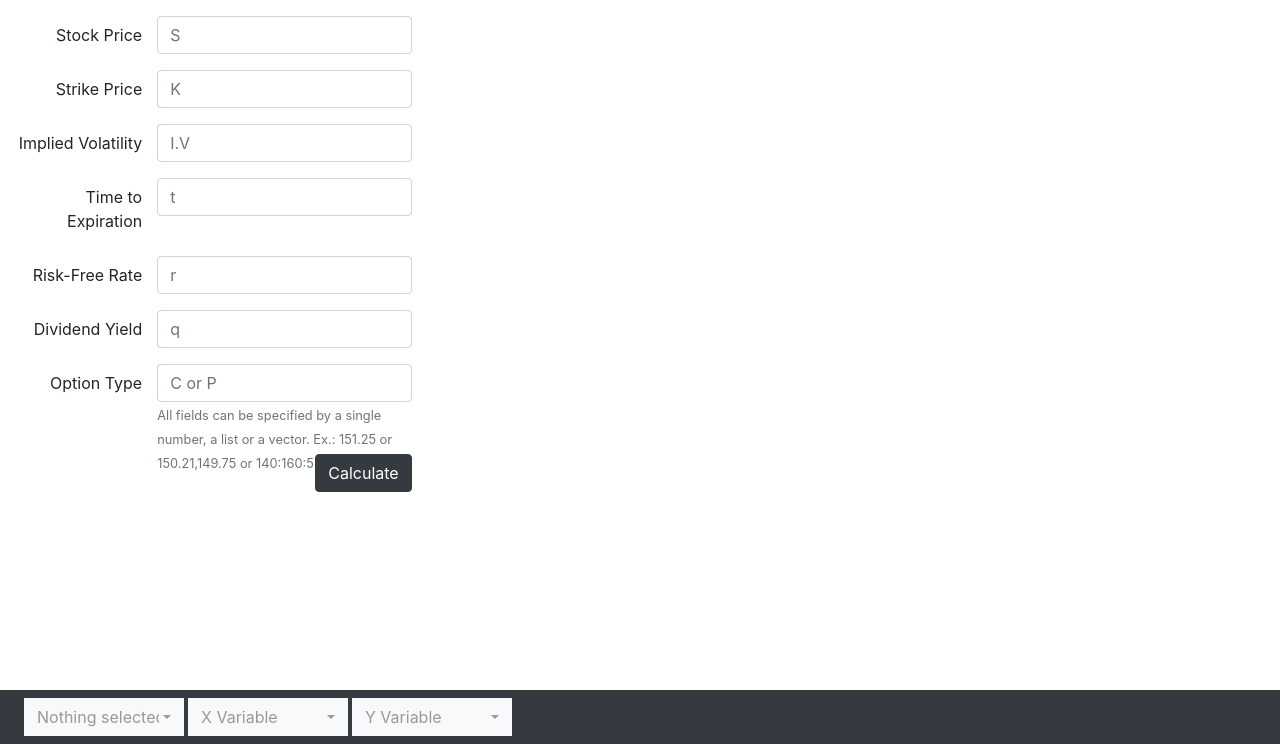
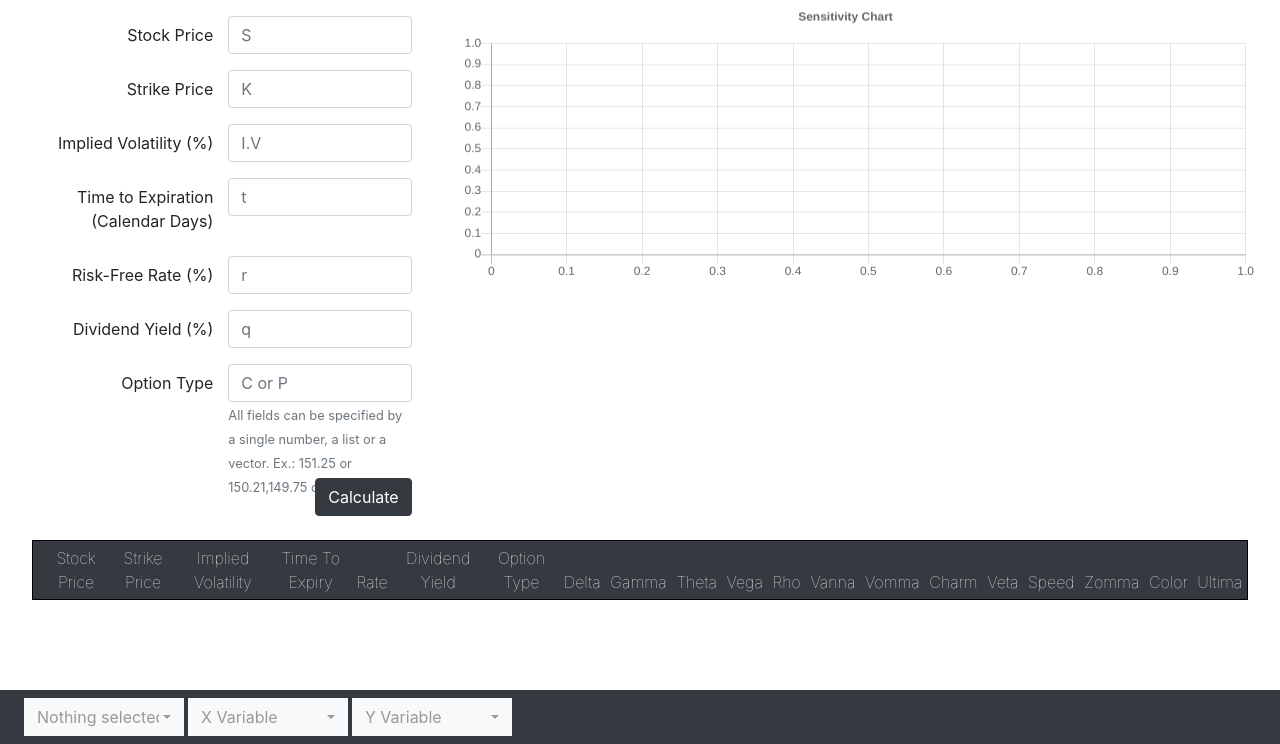
Before and after one commit to zQuantz/CGWeb, a Flask app: page /calculator in a window 1280 px wide. Shown: the part 56-800 px from the top of the page. Run offline with Flask 2, Linux system fonts and the light colour scheme; lists and menus that the app fills with data are empty; parts of the project's set-up code (start-up, migrations or seed data) failed here and were passed over; some libraries are stand-ins or nearby versions.

Commit message:
calculator fixed. variables multiplied by factors. excess spacing removed from left side of plot

```diff
--- a/app.py
+++ b/app.py
@@ -1,4 +1,4 @@
-from common.calculator import calculate_greeks
+from common.calculator import calculate_greeks, empty_table
 
 from gevent.pywsgi import WSGIServer
 from flask import render_template
@@ -91,7 +91,7 @@ def calculator():
 		greeks = calculate_greeks(request.args)
 		input_values.update(dict(request.args))
 
-	return render_template("calculator.html", greeks = greeks, input_values = input_values)
+	return render_template("calculator.html", greeks = greeks, input_values = input_values, empty_table = empty_table)
 
 @app.route("/scenarios", methods=["GET", "POST"])
 def scenarios():
--- a/common/calculator.py
+++ b/common/calculator.py
@@ -36,6 +36,11 @@ display_columns = [
 	for col in columns + ["option_type"] + greek_columns
 ]
 
+###################################################################################################
+
+empty_table = pd.DataFrame([], columns = display_columns)
+empty_table = empty_table.to_html(classes=["table table-sm table-hover table-borderless"])
+
 maxi = 0.01
 mini = 0.01
 n_increments = (maxi * 100) / mini
@@ -47,24 +52,24 @@ n_variables = 6
 
 ###################################################################################################
 
-def process(value):
+def process(value, factor=1):
 
     if "," in value:
-        return [float(v) for v in value.split(",")]
+        return [float(v) / factor for v in value.split(",")]
     elif ":" in value:
-        s, e, j = [float(v) for v in value.split(":")]
+        s, e, j = [float(v) / factor for v in value.split(":")]
         return np.arange(s, e + j, j).tolist()
     else:
-        return [float(value)]
+        return [float(value) / factor]
 
 def calculate_greeks(args):
 
 	S = process(args.get("S"))
 	K = process(args.get("K"))
-	IV = process(args.get("IV"))
-	T = process(args.get("t"))
-	r = process(args.get("r"))
-	q = process(args.get("q"))
+	IV = process(args.get("IV"), 100)
+	T = process(args.get("t"), 365)
+	r = process(args.get("r"), 100)
+	q = process(args.get("q"), 100)
 	otype = args.get("type")
 
 	###################################################################################################
@@ -188,7 +193,13 @@ def calculate_greeks(args):
 		n_increments + i * (n_variables * len(increments)) - 1
 		for i in range(n_options)
 	]
+
 	table = options.iloc[idc, :].reset_index(drop=True)
+	table['Time To Expiry'] = (table['Time To Expiry'] * 365).astype(int)
+
+	c = ["Implied Volatility", "Rate", "Dividend Yield"]
+	table.loc[:, c] = table.loc[:, c] * 100
+
 	table = table.to_html(classes=["table table-sm table-hover table-borderless"])
 
 	return {
--- a/static/js/calculator/calculator.js
+++ b/static/js/calculator/calculator.js
@@ -26,6 +26,17 @@ var colors = [
  	'rgba(0,0,128)'
  ];
 
+ var factors = [
+ 	1,
+ 	1,
+ 	100,
+ 	365,
+ 	100,
+ 	100
+ ]
+
+ //////////////////////////////////////////////////////////////////////////////////////////////////
+
 function init(greeks){
 
 	option_dropdown = $("#optionSelect");
@@ -36,8 +47,6 @@ function init(greeks){
 	n_options = greeks['n_options'];
 	options = greeks['options'];
 	names = greeks['names'];
-
-	initChart();
 
 	option_dropdown.change(updateChart);
 	xvar_dropdown.change(updateChart);
@@ -99,14 +108,10 @@ function initChart(){
 						display: true,
 						labelString: '',
 						fontStyle: "bold",
-						fontSize: 14,
-						padding: {
-							bottom: 0,
-							top: -5
-						}
+						fontSize: 14
 					},
 
-					gridLines: {}
+					ticks: {}
 
 				}],
 
@@ -116,11 +121,7 @@ function initChart(){
 						display: true,
 						labelString: '',
 						fontStyle: "bold",
-						fontSize: 14,
-						padding: {
-							bottom: -5,
-							top: 5
-						}
+						fontSize: 14
 					},
 
 					gridLines: {}
@@ -150,7 +151,7 @@ function updateChart(){
 
 			data.push({
 				y: Math.round(options[row_offset + i][yvar] * 1000000) / 1000000,
-				x: Math.round(options[row_offset + i][xvar] * 1000000) / 1000000
+				x: factors[xvar] * Math.round(options[row_offset + i][xvar] * 1000000) / 1000000
 			})
 
 		}
@@ -159,11 +160,18 @@ function updateChart(){
 			label: `ID: ${oid}`,
 			data: data,
 			borderColor: colors[idx],
-			backgroundColor: 'rgba(52, 58, 64, 0.15)'
+			backgroundColor: 'rgba(52, 58, 64, 0.15)',
+			fill: false
 		});
 
 		sensitivityChart.options.scales.xAxes[0].scaleLabel.labelString = names[xvar];
 		sensitivityChart.options.scales.yAxes[0].scaleLabel.labelString = names[yvar];
+
+		let xmin = data[0].x;
+		let xmax = data[data.length - 1].x;
+
+		sensitivityChart.options.scales.xAxes[0].ticks['max'] = xmax * 1.03;
+		sensitivityChart.options.scales.xAxes[0].ticks['stepSize'] = (xmax - xmin) / 6;
 
 	})
 
--- a/templates/calculator.html
+++ b/templates/calculator.html
@@ -83,50 +83,50 @@
 				<form action="/calculator" method="GET" style="margin-top: 1rem">
 
 					<div class="form-group row">
-						<label for="inputS" class="col-sm-4 col-form-label variableLabel">Stock Price</label>
-						<div class="col-sm-8">
+						<label for="inputS" class="col-sm-6 col-form-label variableLabel">Stock Price</label>
+						<div class="col-sm-6">
 							<input pattern="\d+\.?\d*|(?:\d+\.?\d*):(?:\d+\.?\d*):(?:\d+\.?\d*)|(?:(?:\d+\.?\d*),\s*)+(?:\d+\.?\d*)" type="text" class="form-control" id="inputS" placeholder="S" name="S" required value="{{input_values['S']|safe}}">
 						</div>
 					</div>
 
 					<div class="form-group row">
-						<label for="inputK" class="col-sm-4 col-form-label variableLabel">Strike Price</label>
-						<div class="col-sm-8">
+						<label for="inputK" class="col-sm-6 col-form-label variableLabel">Strike Price</label>
+						<div class="col-sm-6">
 							<input pattern="\d+\.?\d*|(?:\d+\.?\d*):(?:\d+\.?\d*):(?:\d+\.?\d*)|(?:(?:\d+\.?\d*),\s*)+(?:\d+\.?\d*)" type="text" class="form-control" id="inputK" placeholder="K" name="K" required value="{{input_values['K']|safe}}">
 						</div>
 					</div>
 
 					<div class="form-group row">
-						<label for="inputIV" class="col-sm-4 col-form-label variableLabel">Implied Volatility</label>
-						<div class="col-sm-8">
+						<label for="inputIV" class="col-sm-6 col-form-label variableLabel">Implied Volatility (%)</label>
+						<div class="col-sm-6">
 							<input pattern="\d+\.?\d*|(?:\d+\.?\d*):(?:\d+\.?\d*):(?:\d+\.?\d*)|(?:(?:\d+\.?\d*),\s*)+(?:\d+\.?\d*)" type="text" class="form-control" id="inputIV" placeholder="I.V" name="IV" required value="{{input_values['IV']|safe}}">
 						</div>
 					</div>
 
 					<div class="form-group row">
-						<label for="inputT" class="col-sm-4 col-form-label variableLabel">Time to Expiration</label>
-						<div class="col-sm-8">
+						<label for="inputT" class="col-sm-6 col-form-label variableLabel">Time to Expiration (Calendar Days)</label>
+						<div class="col-sm-6">
 							<input pattern="\d+\.?\d*|(?:\d+\.?\d*):(?:\d+\.?\d*):(?:\d+\.?\d*)|(?:(?:\d+\.?\d*),\s*)+(?:\d+\.?\d*)" type="text" class="form-control" id="inputT" placeholder="t" name="t" required value="{{input_values['t']|safe}}">
 						</div>
 					</div>
 
 					<div class="form-group row">
-						<label for="inputR" class="col-sm-4 col-form-label variableLabel">Risk-Free Rate</label>
-						<div class="col-sm-8">
+						<label for="inputR" class="col-sm-6 col-form-label variableLabel">Risk-Free Rate (%)</label>
+						<div class="col-sm-6">
 							<input pattern="\d+\.?\d*|(?:\d+\.?\d*):(?:\d+\.?\d*):(?:\d+\.?\d*)|(?:(?:\d+\.?\d*),\s*)+(?:\d+\.?\d*)" type="text" class="form-control" id="inputR" placeholder="r" name="r" required value="{{input_values['r']|safe}}">
 						</div>
 					</div>
 
 					<div class="form-group row">
-						<label for="inputQ" class="col-sm-4 col-form-label variableLabel">Dividend Yield</label>
-						<div class="col-sm-8">
+						<label for="inputQ" class="col-sm-6 col-form-label variableLabel">Dividend Yield (%)</label>
+						<div class="col-sm-6">
 							<input pattern="\d+\.?\d*|(?:\d+\.?\d*):(?:\d+\.?\d*):(?:\d+\.?\d*)|(?:(?:\d+\.?\d*),\s*)+(?:\d+\.?\d*)" type="text" class="form-control" id="inputQ" placeholder="q" name="q" required value="{{input_values['q']|safe}}">
 						</div>
 					</div>
 
 					<div class="form-group row" style="margin-bottom: -1.25rem">
-						<label for="inputType" class="col-sm-4 col-form-label variableLabel">Option Type</label>
-						<div class="col-sm-8">
+						<label for="inputType" class="col-sm-6 col-form-label variableLabel">Option Type</label>
+						<div class="col-sm-6">
 							<input pattern="C|P" type="text" class="form-control" id="inputType" placeholder="C or P" name="type" required value="{{input_values['type']|safe}}">
 							<small class="text-muted">All fields can be specified by a single number, a list or a vector. Ex.: 151.25 or 150.21,149.75 or 140:160:5</small>
 						</div>
@@ -151,7 +151,9 @@
 
 			<div class="col-lg-12" style="padding-right: 0rem; padding-left: 0rem;">
 				{% if greeks %}
-				{{greeks['table']|safe}}
+					{{greeks['table']|safe}}
+				{% else %}
+					{{empty_table|safe}}
 				{% endif %}
 			</div>
 
@@ -209,6 +211,8 @@
 
 	<script type="text/javascript">
 
+		initChart();
+
 		{% if greeks %}
 			init(({{greeks|tojson|safe}}))
 		{% endif %}
```
Also changed, not shown: common/connector.py (+9 -9 lines).
